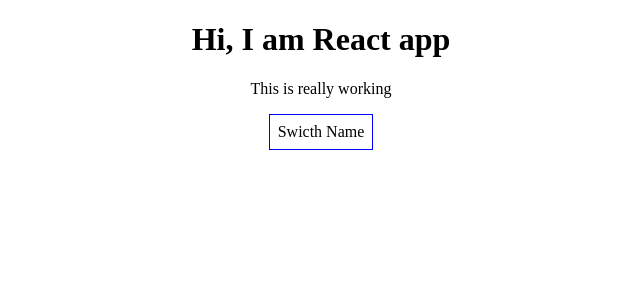
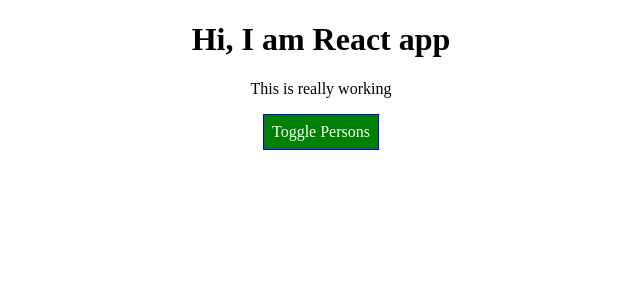
Before and after one commit to somasekharnovudu/basicreactapp, a React (Create React App) app: page / in a window 1280 px wide. Shown: the top 300 px of the page, without its empty margins (319-959 px from the left). Built offline with nearby package versions, Linux system fonts and the light colour scheme.

Commit message:
styling elements

```diff
--- a/src/App.css
+++ b/src/App.css
@@ -1,3 +1,9 @@
 .App{
     text-align: center;
 }
+.red{
+    color:red
+}
+.bold{
+    font-weight: bold;
+}
--- a/src/App.js
+++ b/src/App.js
@@ -6,9 +6,9 @@
 class App extends Component{
     state={
         persons:[
-            {name:"Max",age:"25"},
-            {name:"Manu",age:"28"},
-            {name:"Stephine",age:"20"}
+            {id:"app1",name:"Max",age:"25"},
+            {id:"app2",name:"Manu",age:"28"},
+            {id:"app3",name:"Stephine",age:"20"}
         ],
         isPersonsShow:false,
         otherValue:"some other value"
@@ -17,39 +17,57 @@
         var shower=this.state.isPersonsShow;
         this.setState({isPersonsShow:!shower});
     }
-    valchanger=(event,index)=>{
-        let persons=this.state.persons;
-        persons[index].name=event.target.value;
-        this.setState({
-                            persons:persons
-                        });
+    valchanger=(event,id)=>{
+        let personIndex=this.state.persons.findIndex(p=>p.id===id);
+        var persons=[...this.state.persons];
+        persons[personIndex].name=event.target.value;
+        this.setState({persons:persons});
+    }
+    deletePersonHandler=(index)=>{
+        let persons=[...this.state.persons];
+        persons.splice(index,1);
+        this.setState({persons:persons});
+
     }
 
     render=()=>{
         let persons=null;
-        if(this.state.isPersonsShow){
-            persons=this.state.persons.map((person,index)=>{
-                return <Person key={index}
-                                changer={(event,key)=>{this.valchanger(event,index)}}
-                                name={person.name}
-                                age={person.age}
-                        />
-            });
-        }
-
+        let buttonClass=[];
         const buttonStyle={
-            background:"white",
+            background:"green",
+            color:"white",
             font:"inherit",
             border:"1px solid blue",
             padding :"8px",
             cursor:"pointer"
         };
 
+        if(this.state.isPersonsShow){
+            persons=this.state.persons.map((person,index)=>{
+                return <Person key={person.id}
+                                clicker={()=>{this.deletePersonHandler(index)}}
+                                name={person.name}
+                                age={person.age}
+                                changer={(event)=>{this.valchanger(event,person.id)}}
+                        />
+            });
+            buttonStyle.background="red";
+        }
+        if(this.state.persons.length<=2){
+            buttonClass.push('red')
+        }
+        if(this.state.persons.length<=1){
+            buttonClass.push('bold')
+        }
+
+
         return(
             <div className="App">
                 <h1>Hi, I am React app</h1>
-                <p>This is really working</p>
-                <button style={buttonStyle} onClick={this.togglePersonsHandler}>Swicth Name</button>
+                <p className={buttonClass.join(' ')}>This is really working</p>
+                <button style={buttonStyle} className={buttonClass.join(" ")} onClick={this.togglePersonsHandler}>
+                    Toggle Persons
+                </button>
                 {persons}
             </div>
         )
--- a/src/Components/Person/Person.js
+++ b/src/Components/Person/Person.js
@@ -6,7 +6,7 @@
 
     return(
         <div  className="Person">
-            <p>I am {props.name} and i am {props.age}</p>
+            <p onClick={props.clicker}>I am {props.name} and i am {props.age}</p>
             <input type="text" onChange={props.changer} className="Mychanger" value={props.name}/>
         </div>
     )
```
